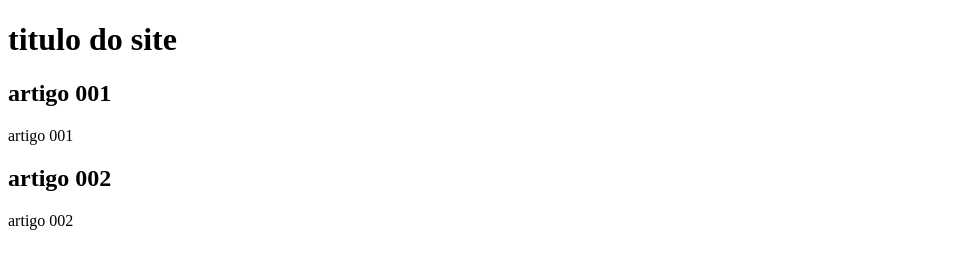
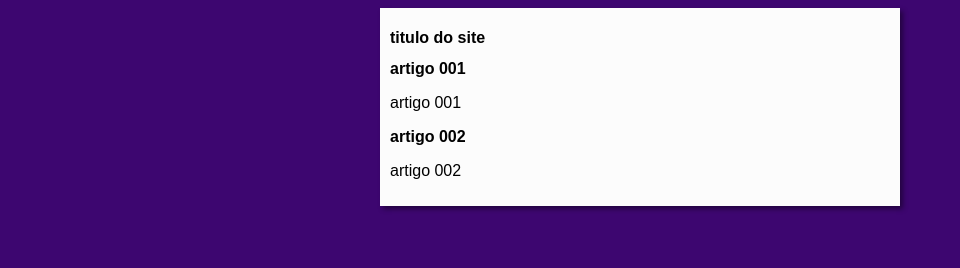
Before and after one commit to mariaeduardasouza/projeto_site, a plain HTML site: page index.html in a window 1280 px wide. Shown: the whole page, without its empty margins (0-960 px from the left). Drawn offline with Linux system fonts and the light colour scheme.

Commit message:
iniciei o design

```diff
--- /dev/null
+++ b/estilo/style.css
@@ -0,0 +1,14 @@
+*{
+    font-family: Arial, Helvetica, sans-serif;
+font-size: 16px;
+}
+body{
+    background-color: rgb(61, 6, 112);
+}
+main{
+    background-color: rgb(252, 252, 252);
+    width: 500px;
+    margin: auto;
+    padding: 10px;
+    box-shadow: 3px 3px 5px rgba(0, 0, 0, 0.432);
+}
--- a/index.html
+++ b/index.html
@@ -4,6 +4,7 @@
     <meta charset="UTF-8">
     <meta name="viewport" content="width=device-width, initial-scale=1.0">
     <title>titulo</title>
+    <link rel="stylesheet" href="estilo/style.css">
 </head>
 <body>
     <main>
```
